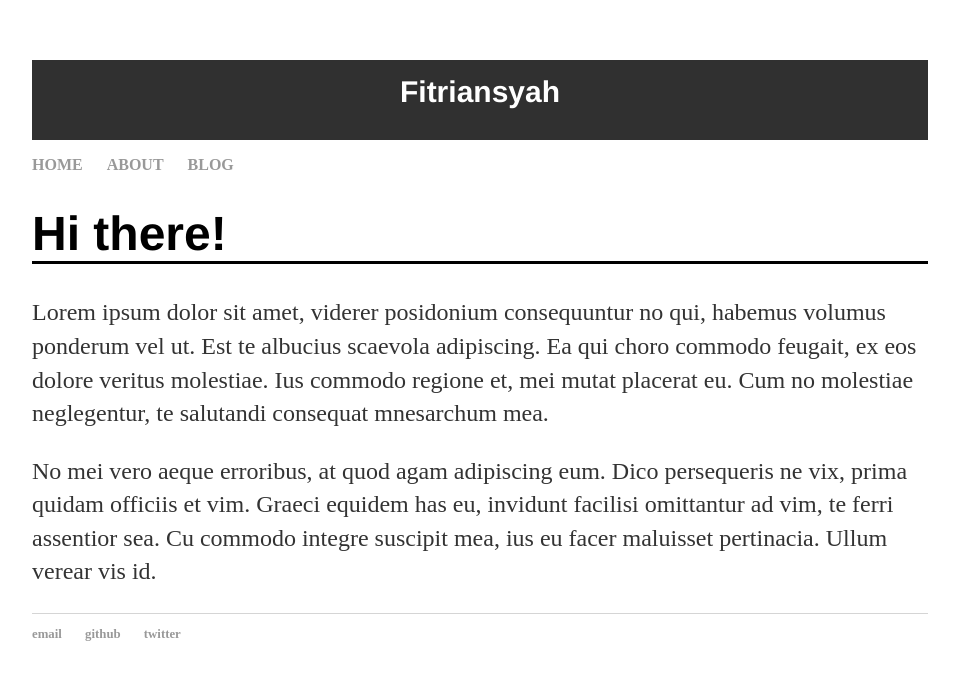
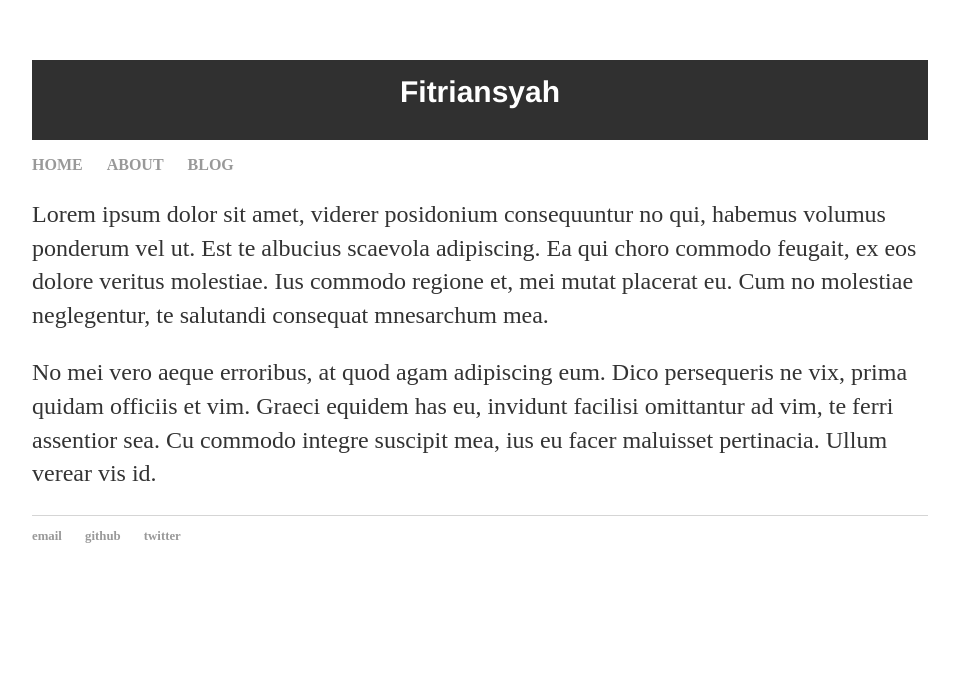
Before and after one commit to rnfitriansyah/rnfitriansyah.github.io, a Jekyll site: the page built from index.html, in a window 1280 px wide. Shown: the top 680 px of the page, without its empty margins (160-1119 px from the left). Built offline with Jekyll 4.4.1, drawn with Linux system fonts in a browser that asks for light colours.

Commit message:
Update index.html

```diff
--- a/index.html
+++ b/index.html
@@ -2,14 +2,7 @@
 layout: default
 title: Fitriansyah
 ---
-<head>
-	<style>
-		h1.under {border-style: hidden hidden solid hidden;}
-	</style>
-</head>
-
 <div class="blurb">
-	<h1 class="under"> Hi there!</h1>
 	<p> Lorem ipsum dolor sit amet, viderer posidonium consequuntur no qui, habemus volumus ponderum vel ut. Est te albucius scaevola adipiscing. Ea qui choro commodo feugait, ex eos dolore veritus molestiae. Ius commodo regione et, mei mutat placerat eu. Cum no molestiae neglegentur, te salutandi consequat mnesarchum mea.
 	</p>
 	<p>
```
